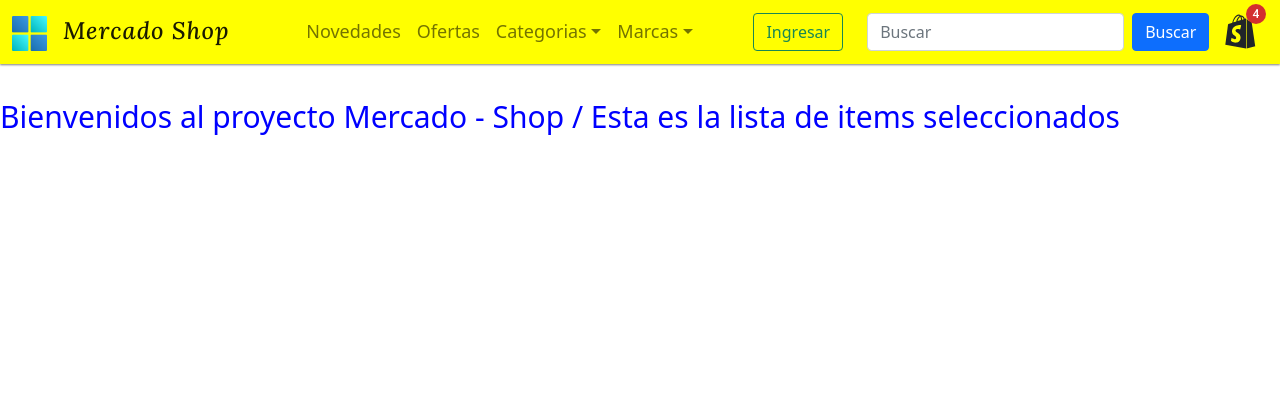
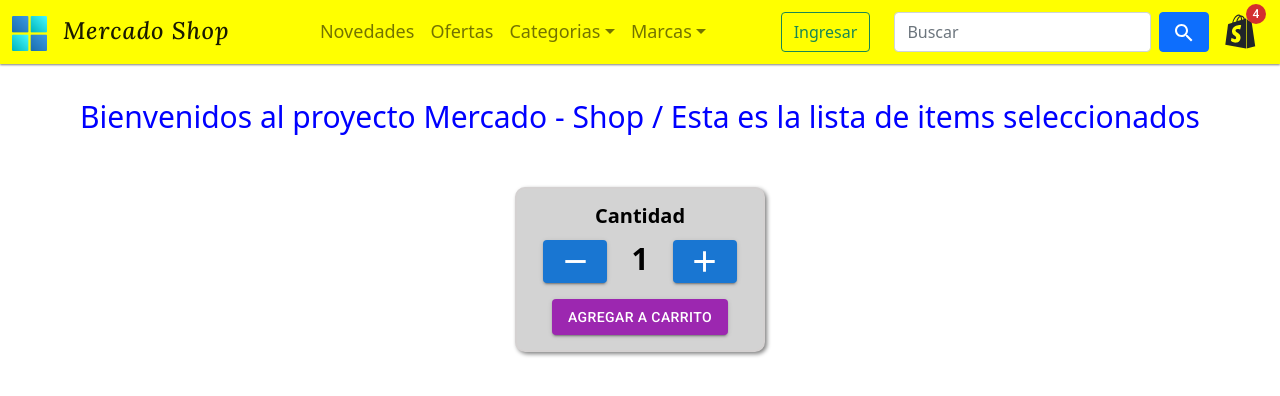
Before and after one commit to Lean-2021/mercado-shop, a React (Create React App) app: page / in a window 1280 px wide. Shown: the top 396 px of the page. Built offline with nearby package versions, Linux system fonts and the light colour scheme.

Commit message:
Se agrego el componente ItemCount.js

```diff
--- /dev/null
+++ b/src/assets/css/ItemCount.css
@@ -0,0 +1,20 @@
+/* contenedor de cantidad */
+.count{
+    background-color: lightgray;
+    border:2px solid rgb(212, 209, 209);
+    padding:15px;
+    border-radius: 10px;
+    width:250px;
+    box-shadow: 2px 2px 4px grey;
+}
+/* estilo numero de cantidad*/
+.textCantidad{
+    width:80px;
+    color:black;
+    font-weight: bold;
+}
+/* title  cantidad */
+.titleCantidad{
+    color:black;
+    font-weight: bold;
+}
--- a/src/components/CartWidget.js
+++ b/src/components/CartWidget.js
@@ -2,6 +2,7 @@ import style from '../assets/css/CartWidget.module.css';
 import Badge from '@mui/material/Badge';
 import {FontAwesomeIcon} from '@fortawesome/react-fontawesome';
 import {faShopify} from '@fortawesome/free-brands-svg-icons';
+
 const CartWidget =()=>{
     return(
         <div>
--- /dev/null
+++ b/src/components/ItemCount.js
@@ -0,0 +1,31 @@
+import IconButton from "@mui/material/Button";
+import Button from '@mui/material/Button';
+import RemoveIcon from '@mui/icons-material/Remove';
+import AddIcon from '@mui/icons-material/Add';
+import '../assets/css/ItemCount.css';
+import { useState } from "react";
+
+
+const ItemCount =(props) =>{
+    const [agregarCantidad, setAgregarCantidad] = useState(parseInt(props.cantidad));
+    const addCantidad = ()=>{        //sumar cantidad hasta 5
+        if (agregarCantidad <props.stock){
+                setAgregarCantidad(agregarCantidad +1)
+        }
+    }
+    const removeCantidad =() =>{  //restar cantidad hasta 1
+        if (agregarCantidad >1){
+            setAgregarCantidad(agregarCantidad -1)
+        }
+    }
+    return(
+        <div className="count container text-center mt-5">
+            <h5 className="titleCantidad">Cantidad</h5>
+            <IconButton variant="contained"size="small"onClick={removeCantidad}><RemoveIcon fontSize="large"/></IconButton>
+            <span className="ms-4 me-4 textCantidad">{agregarCantidad}</span>
+            <IconButton variant="contained"size="small"onClick={addCantidad}><AddIcon fontSize="large"/></IconButton>
+            <Button variant="contained"color="secondary"className="mt-3">Agregar a Carrito</Button>
+        </div>
+    );
+}
+export default ItemCount;
--- a/src/components/ItemListContainer.js
+++ b/src/components/ItemListContainer.js
@@ -1,9 +1,11 @@
 import '../assets/css/ItemListContainer.css';
+import ItemCount from './ItemCount';
 
 const ItemListContainer =({greeting})=>{
     return(
         <div className="itemList">
-            {greeting}
+            <p className="text-center">{greeting}</p>
+            <ItemCount cantidad="1"stock ="5"/>
         </div>
     );
 }
--- a/src/components/NavBar.js
+++ b/src/components/NavBar.js
@@ -3,57 +3,59 @@ import 'bootstrap';  //importar javascript de bootstrap
 import '../assets/css/NavBar.css'; // importar archivo de estilos de navbar
 import logo from '../assets/image/menu.png';  // importar logo de la web desde assets imagenes
 import CartWidget from './CartWidget';
+import SearchIcon from '@mui/icons-material/Search';
 
 const NavBar =()=>{
     return(
         <nav className="navbar navbar-expand-lg navbar-light">
             <div className="container-fluid">
-                <a className="navbar-brand nav-title" href="#"><img src={logo} width="35"alt="logo web"className="me-3"/>Mercado Shop</a>
+                <a className="navbar-brand nav-title" href="/"><img src={logo} width="35"alt="logo web"className="me-3"/>Mercado Shop</a>
                 <button className="navbar-toggler" type="button" data-bs-toggle="collapse" data-bs-target="#navbarSupportedContent" aria-controls="navbarSupportedContent" aria-expanded="false" aria-label="Toggle navigation">
                     <span className="navbar-toggler-icon"></span>
                 </button>
                 <div className="collapse navbar-collapse" id="navbarSupportedContent">
                     <ul className="navbar-nav me-auto mb-2 mb-lg-0">
                         <li className="nav-item">
-                            <a className="nav-link" aria-current="page" href="#">Novedades</a>
+                            <a className="nav-link" aria-current="page" href="/">Novedades</a>
                         </li>
                         <li className="nav-item">
-                            <a className="nav-link" href="#">Ofertas</a>
+                            <a className="nav-link" href="/">Ofertas</a>
                         </li>
                         <li className="nav-item dropdown">
-                            <a className="nav-link dropdown-toggle"href="#" id="navbarDropdown" role="button" data-bs-toggle="dropdown" aria-expanded="false">
+                            <a className="nav-link dropdown-toggle"href="/" id="navbarDropdown" role="button" data-bs-toggle="dropdown" aria-expanded="false">
                             Categorias
                             </a>
                             <ul className="dropdown-menu menu-categorias mt-2"aria-labelledby="navbarDropdown">
-                                <li><a className="dropdown-item" href="#">Conectividad</a></li>
-                                <li><a className="dropdown-item" href="#">Desktop</a></li>
-                                <li><a className="dropdown-item" href="#">Impresoras</a></li>
-                                <li><a className="dropdown-item" href="#">Monitores</a></li>
-                                <li><a className="dropdown-item" href="#">Notebook</a></li>
+                                <li><a className="dropdown-item" href="/">Conectividad</a></li>
+                                <li><a className="dropdown-item" href="/">Desktop</a></li>
+                                <li><a className="dropdown-item" href="/">Impresoras</a></li>
+                                <li><a className="dropdown-item" href="/">Monitores</a></li>
+                                <li><a className="dropdown-item" href="/">Notebook</a></li>
                             </ul>
                         </li>
                         <li className="nav-item dropdown">
-                            <a className="nav-link dropdown-toggle"href="#" id="navbarDropdown" role="button" data-bs-toggle="dropdown" aria-expanded="false">
+                            <a className="nav-link dropdown-toggle"href="/" id="navbarDropdown" role="button" data-bs-toggle="dropdown" aria-expanded="false">
                             Marcas
                             </a>
                             <ul className="dropdown-menu menu-marcas mt-2"aria-labelledby="navbarDropdown">
-                                <li><a className="dropdown-item" href="#">Brother</a></li>
-                                <li><a className="dropdown-item" href="#">Dell</a></li>
-                                <li><a className="dropdown-item" href="#">Epson</a></li>
-                                <li><a className="dropdown-item" href="#">HP</a></li>
-                                <li><a className="dropdown-item" href="#">Lenovo</a></li>
-                                <li><a className="dropdown-item" href="#">Mikrotik</a></li>
-                                <li><a className="dropdown-item" href="#">Samsung</a></li>
-                                <li><a className="dropdown-item" href="#">Tp-Link</a></li>
-                                <li><a className="dropdown-item" href="#">Ubiquiti</a></li>
+                                <li><a className="dropdown-item" href="/">Brother</a></li>
+                                <li><a className="dropdown-item" href="/">Dell</a></li>
+                                <li><a className="dropdown-item" href="/">Epson</a></li>
+                                <li><a className="dropdown-item" href="/">HP</a></li>
+                                <li><a className="dropdown-item" href="/">Lenovo</a></li>
+                                <li><a className="dropdown-item" href="/">Mikrotik</a></li>
+                                <li><a className="dropdown-item" href="/">Samsung</a></li>
+                                <li><a className="dropdown-item" href="/">Tp-Link</a></li>
+                                <li><a className="dropdown-item" href="/">Ubiquiti</a></li>
 
                             </ul>
                         </li>
                     </ul>
                     <form className="d-flex">
                         <button className="btn btn-outline-success me-4">Ingresar</button>
-                        <input className="form-control me-2" type="search" placeholder="Buscar" aria-label="Search"title="Buscar Productos" />
-                        <button className="btn btn-primary"type="button">Buscar</button>
+                        <input className="form-control me-2" type="search" placeholder="Buscar" aria-label="Search"title="Buscar Productos"/>
+
+                        <button className="btn btn-primary"type="button"><SearchIcon /></button>
                     </form>
                 </div>
             </div>
```
